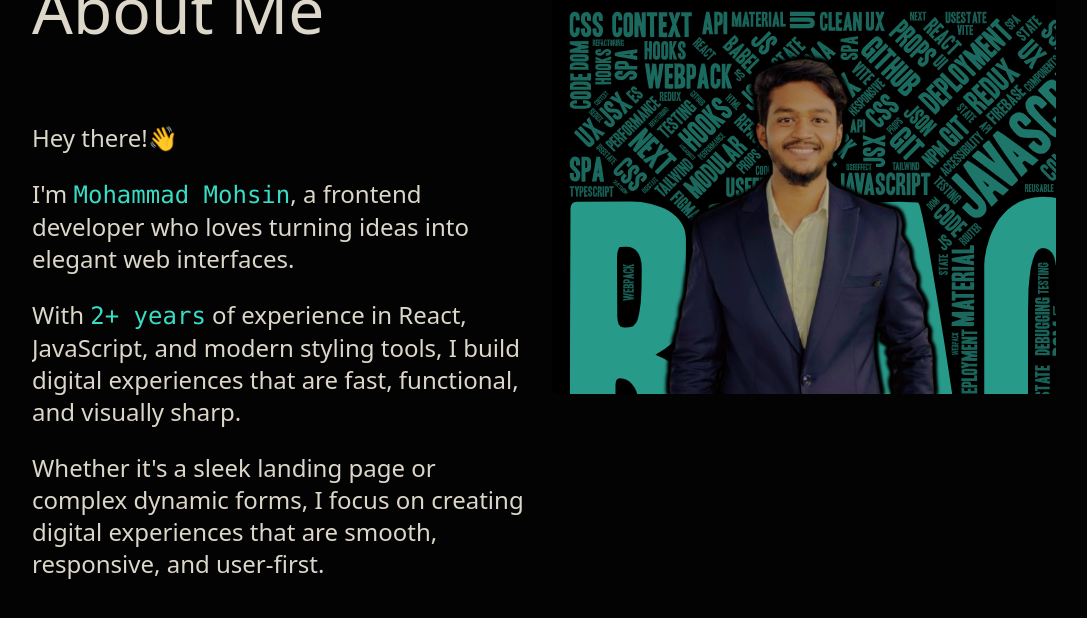
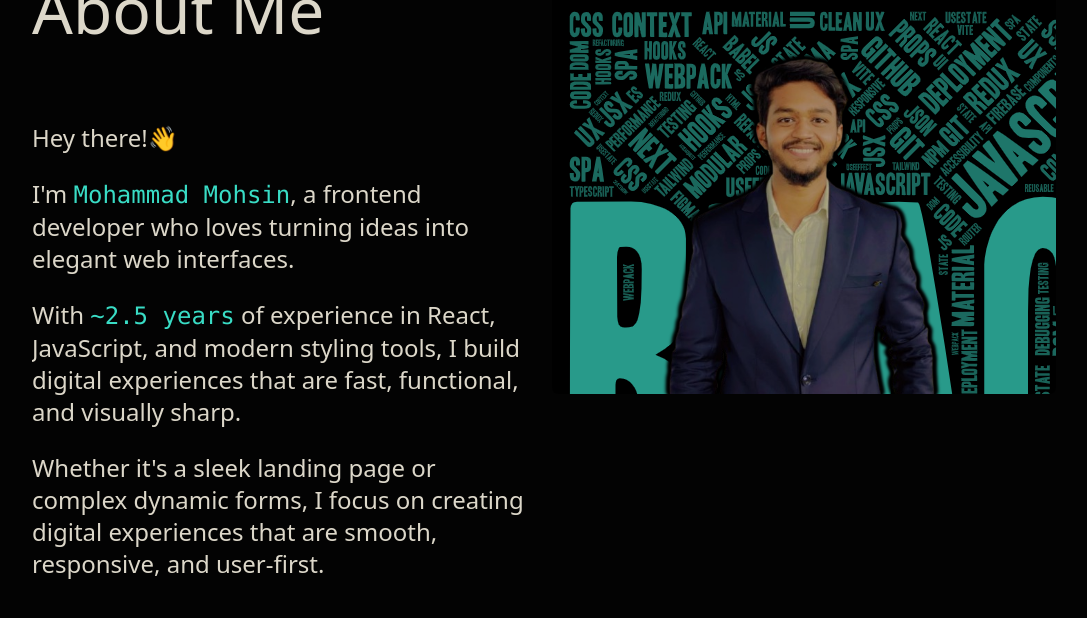
Before and after one commit to Mohsin-25/portfolio_2025, a React (Vite) app: page / in a window 1280 px wide. Shown: the part 1362-1980 px from the top of the page, without its empty margins (96-1183 px from the left). Built offline with nearby package versions, Linux system fonts and the light colour scheme.

Commit message:
fix : dynamic experiance count

```diff
--- a/src/Components/About/About.jsx
+++ b/src/Components/About/About.jsx
@@ -2,6 +2,8 @@ import React, { useEffect, useRef } from "react";
 import RevealAnimation from "../Utils/Animation/RevealAnimation";
 import { motion } from "motion/react";
 import CharacterFlip from "../Utils/Animation/CharacterFlip";
+import { startDate } from "../../constants/constants";
+import { getExperience } from "../../hooks/helperFunctions";
 
 const About = () => {
   const bgRef = useRef(null);
@@ -17,6 +19,8 @@ const About = () => {
     window.addEventListener("scroll", handleScroll);
     return () => window.removeEventListener("scroll", handleScroll);
   }, []);
+
+  const experience = getExperience(startDate);
 
   return (
     <>
@@ -48,7 +52,9 @@ const About = () => {
                 <motion.p>
                   With{" "}
                   <span className="primary-text">
-                    <CharacterFlip speed={100}>2+ years</CharacterFlip>
+                    <CharacterFlip speed={100}>
+                      {`${experience} years`}
+                    </CharacterFlip>
                   </span>{" "}
                   of experience in React, JavaScript, and modern styling tools,
                   I build digital experiences that are fast, functional, and
--- a/src/Components/Utils/Animation/CharacterFlip.jsx
+++ b/src/Components/Utils/Animation/CharacterFlip.jsx
@@ -26,15 +26,15 @@ const CharacterFlip = ({
     animationRef.current = setInterval(() => {
       setText(() =>
         children
-          .split("")
-          .map((char, index) => {
+          ?.split("")
+          ?.map((char, index) => {
             if (char === " ") return " ";
             if (char === "-") return "-";
             if (char === ".") return ".";
             if (index < iterations) return children[index];
             return characters[Math.floor(Math.random() * characters.length)];
           })
-          .join("")
+          ?.join(""),
       );
 
       iterations++;
--- /dev/null
+++ b/src/constants/constants.js
@@ -0,0 +1 @@
+export const startDate = "2022-12-01";
--- /dev/null
+++ b/src/hooks/helperFunctions.js
@@ -0,0 +1,19 @@
+export const getExperience = (date) => {
+  const start = new Date(date);
+  const now = new Date();
+
+  const totalMonths =
+    (now.getFullYear() - start.getFullYear()) * 12 +
+    (now.getMonth() - start.getMonth());
+
+  const years = Math.floor(totalMonths / 12);
+  const months = totalMonths % 12;
+
+  if (months === 0) return `${years}`;
+  if (months <= 2) return `${years}+`;
+  if (months <= 5) return `~${years + 0.5}`;
+  if (months === 6) return `${years + 0.5}`;
+  if (months <= 8) return `${years + 0.5}+`;
+
+  return `~${years + 1}`;
+};
```
